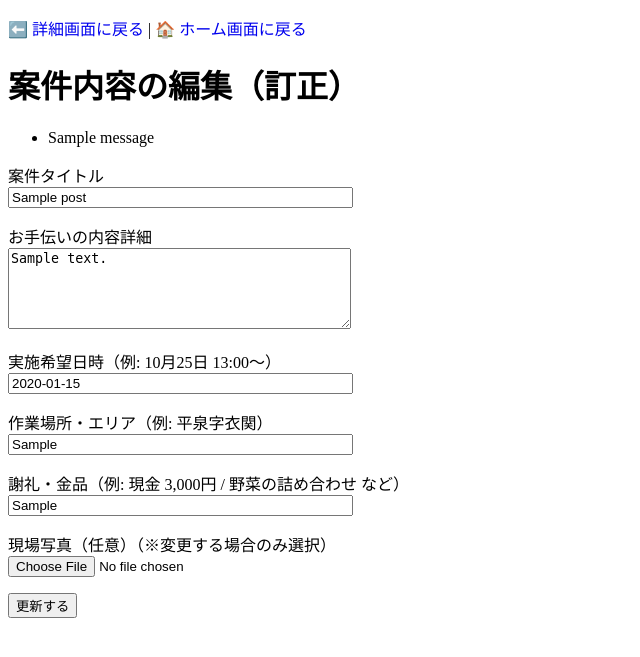
After one commit to yui-0000/help-rate, a Flask app: page /edit/1 in a window 1280 px wide. The commit adds this page. Shown: the top 657 px of the page, without its empty margins (0-640 px from the left). Run offline with Flask 3, Linux system fonts and the light colour scheme; a user stored in the database is signed in; tables that the repository leaves empty hold one stand-in row (values such as "Sample post"); one stand-in notice (Sample message) is shown; some libraries are stand-ins or nearby versions.

Commit message:
詳細画面作成

```diff
--- a/help-rate/app.py
+++ b/help-rate/app.py
@@ -6,15 +6,12 @@ from dotenv import load_dotenv
 from models import db, User, Post
 from forms import RegisterForm, LoginForm, PostForm
 
-# .envファイルから環境変数を読み込む
 load_dotenv()
 
 app = Flask(__name__)
 app.config["SECRET_KEY"] = os.getenv("SECRET_KEY", "default-secret-key")
-# 画像アップロード先のフォルダ設定
 app.config["UPLOAD_FOLDER"] = "uploads"
 
-# Flask-Loginの設定
 login_manager = LoginManager()
 login_manager.init_app(app)
 login_manager.login_view = "login"
@@ -48,7 +45,6 @@ def index():
 
 @app.route("/uploads/<filename>")
 def uploaded_file(filename):
-    """アップロードされた画像をブラウザに配信するルート"""
     return send_from_directory(app.config["UPLOAD_FOLDER"], filename)
 
 
@@ -120,7 +116,13 @@ def create_post():
             image_filename = filename
 
         Post.create(
-            title=form.title.data, content=form.content.data, image_path=image_filename, author=current_user
+            title=form.title.data,
+            content=form.content.data,
+            desired_date=form.desired_date.data,
+            location=form.location.data,
+            reward=form.reward.data,
+            image_path=image_filename,
+            author=current_user,
         )
         flash("新しいお手伝い案件を投稿しました！", "success")
         return redirect(url_for("index"))
@@ -128,19 +130,68 @@ def create_post():
     return render_template("post.html", form=form)
 
 
-@app.route("/delete/<int:post_id>", methods=["GET", "POST"])
+@app.route("/post/<int:post_id>")
+def post_detail(post_id):
+    """お手伝い案件の詳細ページ"""
+    try:
+        post = Post.get_by_id(post_id)
+        return render_template("detail.html", post=post)
+    except Post.DoesNotExist:
+        flash("該当する案件が見つかりませんでした。", "danger")
+        return redirect(url_for("index"))
+
+
+@app.route("/edit/<int:post_id>", methods=["GET", "POST"])
 @login_required
-def delete_post(post_id):
-    """お手伝い案件の削除処理（確認画面表示 ＆ 削除実行）"""
+def edit_post(post_id):
+    """お手伝い案件の編集（訂正）処理"""
     try:
         post = Post.get_by_id(post_id)
 
         # 投稿者本人かどうかをチェック
         if post.author != current_user:
+            flash("他のユーザーの投稿は編集できません。", "danger")
+            return redirect(url_for("index"))
+
+        form = PostForm(obj=post)
+
+        if form.validate_on_submit():
+            post.title = form.title.data
+            post.content = form.content.data
+            post.desired_date = form.desired_date.data
+            post.location = form.location.data
+            post.reward = form.reward.data
+
+            image_file = form.image.data
+            if image_file and image_file.filename:
+                filename = secure_filename(image_file.filename)
+                filename = filename.replace(" ", "_")
+                os.makedirs(app.config["UPLOAD_FOLDER"], exist_ok=True)
+                file_path = os.path.join(app.config["UPLOAD_FOLDER"], filename)
+                image_file.save(file_path)
+                post.image_path = filename
+
+            post.save()
+            flash("案件の内容を更新しました！", "success")
+            return redirect(url_for("post_detail", post_id=post.id))
+
+        return render_template("edit.html", form=form, post=post)
+
+    except Post.DoesNotExist:
+        flash("該当する案件が見つかりませんでした。", "danger")
+        return redirect(url_for("index"))
+
+
+@app.route("/delete/<int:post_id>", methods=["GET", "POST"])
+@login_required
+def delete_post(post_id):
+    """お手伝い案件の削除処理"""
+    try:
+        post = Post.get_by_id(post_id)
+        if post.author != current_user:
             flash("他のユーザーの投稿は削除できません。", "danger")
             return redirect(url_for("index"))
 
-        # POSTリクエスト（確認画面で「本当に削除する」が押されたとき）
         if request.method == "POST":
             if post.image_path:
                 image_path = os.path.join(app.config["UPLOAD_FOLDER"], post.image_path)
@@ -151,7 +202,6 @@ def delete_post(post_id):
             flash("案件を削除しました。", "success")
             return redirect(url_for("index"))
 
-        # GETリクエスト（削除確認画面を表示する）
         return render_template("delete_confirm.html", post=post)
 
     except Post.DoesNotExist:
--- a/help-rate/forms.py
+++ b/help-rate/forms.py
@@ -1,36 +1,30 @@
 from flask_wtf import FlaskForm
-from wtforms import StringField, PasswordField, SubmitField, TextAreaField
-from wtforms.validators import DataRequired, Email, Length, EqualTo
+from wtforms import StringField, TextAreaField, PasswordField, SubmitField
 from flask_wtf.file import FileField, FileAllowed
 
 
 class RegisterForm(FlaskForm):
-    """新規ユーザー登録フォーム"""
-
-    username = StringField("ユーザー名", validators=[DataRequired(), Length(min=2, max=50)])
-    email = StringField("メールアドレス", validators=[DataRequired(), Email()])
-    password = PasswordField("パスワード", validators=[DataRequired(), Length(min=6)])
-    confirm_password = PasswordField("パスワード（確認）", validators=[DataRequired(), EqualTo("password")])
+    username = StringField("ユーザー名")
+    email = StringField("メールアドレス")
+    password = PasswordField("パスワード")
+    confirm_password = PasswordField("パスワード（確認用）")
     submit = SubmitField("登録する")
 
 
 class LoginForm(FlaskForm):
-    """ログインフォーム"""
-
-    email = StringField("メールアドレス", validators=[DataRequired(), Email()])
-    password = PasswordField("パスワード", validators=[DataRequired()])
+    email = StringField("メールアドレス")
+    password = PasswordField("パスワード")
     submit = SubmitField("ログインする")
 
 
 class PostForm(FlaskForm):
-    """お手伝い案件投稿フォーム"""
-
-    title = StringField("案件タイトル", validators=[DataRequired(), Length(max=100)])
-    content = TextAreaField("依頼内容・詳細", validators=[DataRequired()])
+    title = StringField("案件タイトル")
+    content = TextAreaField("お手伝いの内容詳細")
+    desired_date = StringField("実施希望日時（例: 10月25日 13:00〜）")
+    location = StringField("作業場所・エリア（例: 平泉字衣関）")
+    reward = StringField("謝礼・金品（例: 現金 3,000円 / 野菜の詰め合わせ など）")
     image = FileField(
-        "現場の写真（任意）",
-        validators=[
-            FileAllowed(["jpg", "png", "jpeg"], "画像ファイル（jpg, png）のみアップロード可能です。")
-        ],
+        "現場写真（任意）",
+        validators=[FileAllowed(["jpg", "png", "jpeg"], "画像ファイルのみアップロード可能です")],
     )
     submit = SubmitField("投稿する")
--- a/help-rate/models.py
+++ b/help-rate/models.py
@@ -1,74 +1,37 @@
 import os
-from peewee import SqliteDatabase, Model, CharField, TextField, DateTimeField, ForeignKeyField
-from datetime import datetime
+from peewee import *
+from flask_login import UserMixin
+from werkzeug.security import generate_password_hash, check_password_hash
 
-# データベースファイルのパス設定（プロジェクト直下に help_rate.db を作成）
-db_path = os.path.join(os.path.dirname(__file__), "help_rate.db")
-db = SqliteDatabase(db_path)
+db = SqliteDatabase("help_rate.db")
 
 
-class BaseModel(Model):
-    """すべてのモデルの共通ベースクラス"""
+class User(UserMixin, Model):
+    username = CharField(unique=True)
+    email = CharField(unique=True)
+    password_hash = CharField()
+
+    def set_password(self, password):
+        self.password_hash = generate_password_hash(password)
+
+    def check_password(self, password):
+        return check_password_hash(self.password_hash, password)
 
     class Meta:
         database = db
 
 
-class User(BaseModel):
-    """ユーザーモデル"""
+class Post(Model):
+    title = CharField()
+    content = TextField()
+    image_path = CharField(null=True)
+    # ▼▼▼ 追加した詳細項目 ▼▼▼
+    desired_date = CharField(null=True)  # 実施希望日時
+    location = CharField(null=True)  # 作業場所
+    reward = CharField(null=True)  # 謝礼・お礼
+    # ▲▲▲▲▲▲▲▲▲▲▲▲▲▲▲▲▲
+    created_at = DateTimeField(constraints=[SQL("DEFAULT CURRENT_TIMESTAMP")])
+    author = ForeignKeyField(User, backref="posts")
 
-    username = CharField(unique=True, max_length=50)
-    email = CharField(unique=True, max_length=100)
-    password = CharField(max_length=255)  # ハッシュ化されたパスワードを保存
-
-
-class Post(BaseModel):
-    """お手伝い案件の投稿モデル"""
-
-    title = CharField(max_length=100)
-    content = TextField()
-    image_path = CharField(max_length=255, null=True)  # 画像の保存パス（後ほど使用）
-    author = ForeignKeyField(User, backref="posts")
-    created_at = DateTimeField(default=datetime.now)
-
-
-import os
-from peewee import SqliteDatabase, Model, CharField, TextField, DateTimeField, ForeignKeyField
-from datetime import datetime
-from flask_login import UserMixin
-from werkzeug.security import generate_password_hash, check_password_hash
-
-# データベースファイルのパス設定
-db_path = os.path.join(os.path.dirname(__file__), "help_rate.db")
-db = SqliteDatabase(db_path)
-
-
-class BaseModel(Model):
     class Meta:
         database = db
-
-
-class User(UserMixin, BaseModel):
-    """ユーザーモデル（Flask-Login対応、パスワードハッシュ化保持）"""
-
-    username = CharField(unique=True, max_length=50)
-    email = CharField(unique=True, max_length=100)
-    password_hash = CharField(max_length=255)
-
-    def set_password(self, password):
-        """パスワードをハッシュ化して保存"""
-        self.password_hash = generate_password_hash(password)
-
-    def check_password(self, password):
-        """入力されたパスワードが一致するか検証"""
-        return check_password_hash(self.password_hash, password)
-
-
-class Post(BaseModel):
-    """お手伝い案件の投稿モデル"""
-
-    title = CharField(max_length=100)
-    content = TextField()
-    image_path = CharField(max_length=255, null=True)
-    author = ForeignKeyField(User, backref="posts")
-    created_at = DateTimeField(default=datetime.now)
--- a/help-rate/templates/delete_confirm.html
+++ b/help-rate/templates/delete_confirm.html
@@ -5,6 +5,9 @@
     <title>削除の確認 - おらほの助っ人けっぱれーと</title>
 </head>
 <body>
+    <!-- ヘルプ：ホームに戻るリンク -->
+    <p><a href="{{ url_for('index') }}" style="text-decoration: none; font-size: 16px;">🏠 ホーム画面に戻る</a></p>
+
     <h1>削除の確認</h1>
     <p>本当に以下の案件を削除してもよろしいですか？この操作は取り消せません。</p>
 
--- /dev/null
+++ b/help-rate/templates/edit.html
@@ -0,0 +1,60 @@
+<!DOCTYPE html>
+<html lang="ja">
+
+<head>
+    <meta charset="UTF-8">
+    <title>案件の編集 - おらほの助っ人けっぱれーと</title>
+</head>
+
+<body>
+    <p>
+        <a href="{{ url_for('post_detail', post_id=post.id) }}" style="text-decoration: none; font-size: 16px;">⬅️ 詳細画面に戻る</a> |
+        <a href="{{ url_for('index') }}" style="text-decoration: none; font-size: 16px;">🏠 ホーム画面に戻る</a>
+    </p>
+
+    <h1>案件内容の編集（訂正）</h1>
+
+    {% with messages = get_flashed_messages(with_categories=true) %}
+    {% if messages %}
+    <ul>
+        {% for category, message in messages %}
+        <li>{{ message }}</li>
+        {% endfor %}
+    </ul>
+    {% endif %}
+    {% endwith %}
+
+    <form method="POST" enctype="multipart/form-data">
+        {{ form.hidden_tag() }}
+
+        <p>
+            {{ form.title.label }}<br>
+            {{ form.title(size=40) }}
+        </p>
+        <p>
+            {{ form.content.label }}<br>
+            {{ form.content(rows=5, cols=40) }}
+        </p>
+        <p>
+            {{ form.desired_date.label }}<br>
+            {{ form.desired_date(size=40) }}
+        </p>
+        <p>
+            {{ form.location.label }}<br>
+            {{ form.location(size=40) }}
+        </p>
+        <p>
+            {{ form.reward.label }}<br>
+            {{ form.reward(size=40) }}
+        </p>
+        <p>
+            {{ form.image.label }}（※変更する場合のみ選択）<br>
+            {{ form.image() }}
+        </p>
+        <p>
+            {{ form.submit(value="更新する") }}
+        </p>
+    </form>
+</body>
+
+</html>
```
Also changed, not shown: help-rate/templates/detail.html (+53 -0 lines), help-rate/templates/index.html (+6 -2 lines), help-rate/templates/post.html (+19 -4 lines), uploads/20261001_170829.JPG (added).
